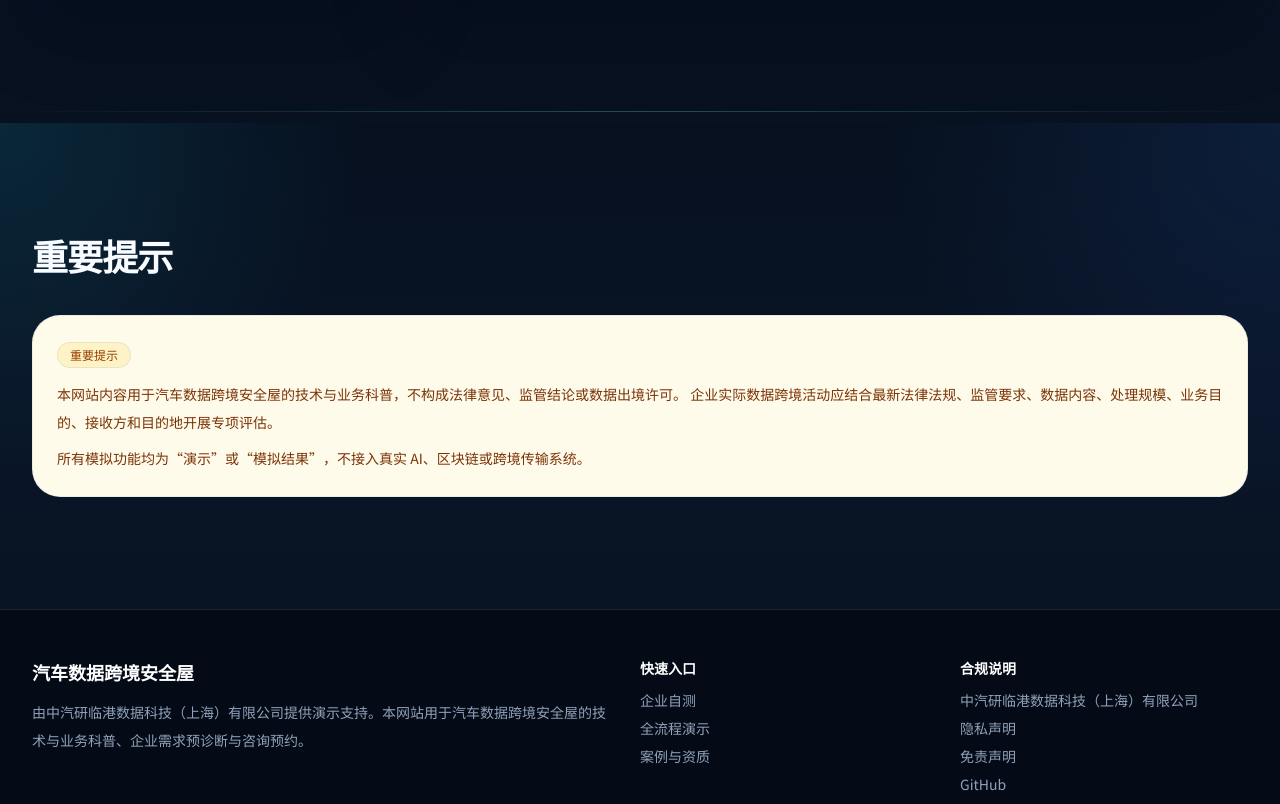
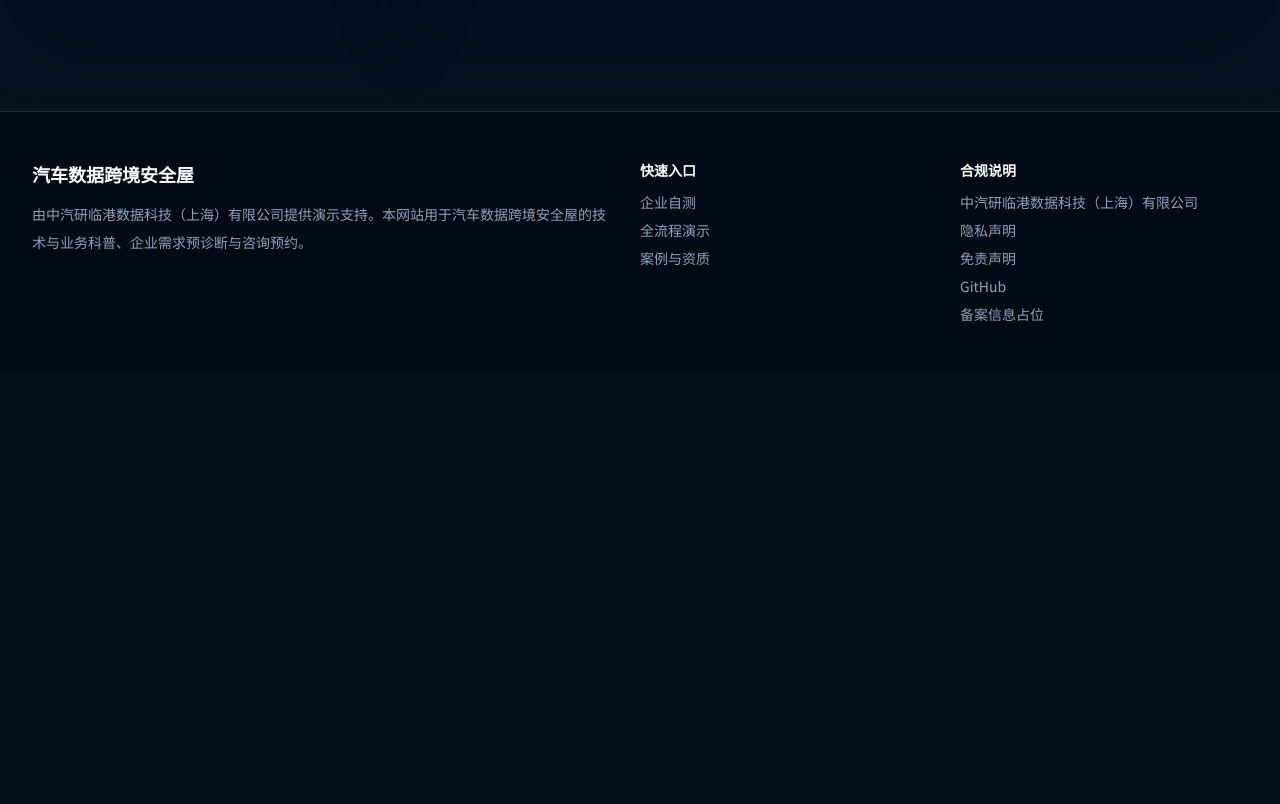
Before and after one commit to Taddyz6/Auto-Data-Security-House-web, a Next.js app: page /process in a window 1280 px wide. Shown: the part 1477-2281 px from the top of the page. After the commit the page ends 1849 px from the top, so only its background shows below. Built offline with nearby package versions, Linux system fonts and the light colour scheme.

Commit message:
Remove process page notice

```diff
--- a/src/app/process/page.tsx
+++ b/src/app/process/page.tsx
@@ -1,5 +1,4 @@
 import { ProcessDemo } from "@/components/public/process-demo";
-import { SiteDisclaimer } from "@/components/public/disclaimer";
 import { Section } from "@/components/section";
 
 export const metadata = {
@@ -15,9 +14,6 @@ export default function ProcessPage() {
       >
         <ProcessDemo />
       </Section>
-      <Section title="重要提示">
-        <SiteDisclaimer />
-      </Section>
     </div>
   );
 }
```
Also changed, not shown: 1 other file (tests, documents, lock files or other folders).
